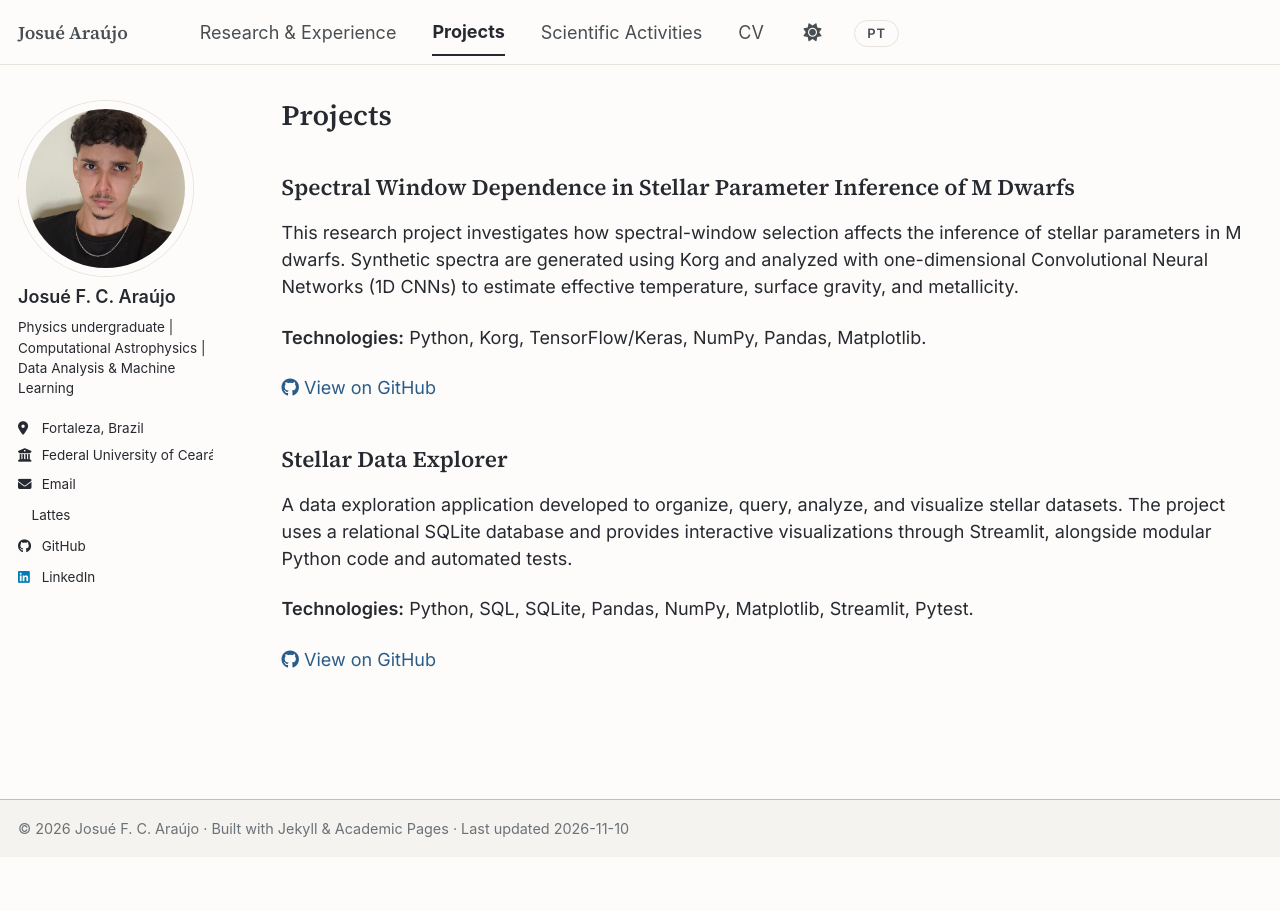
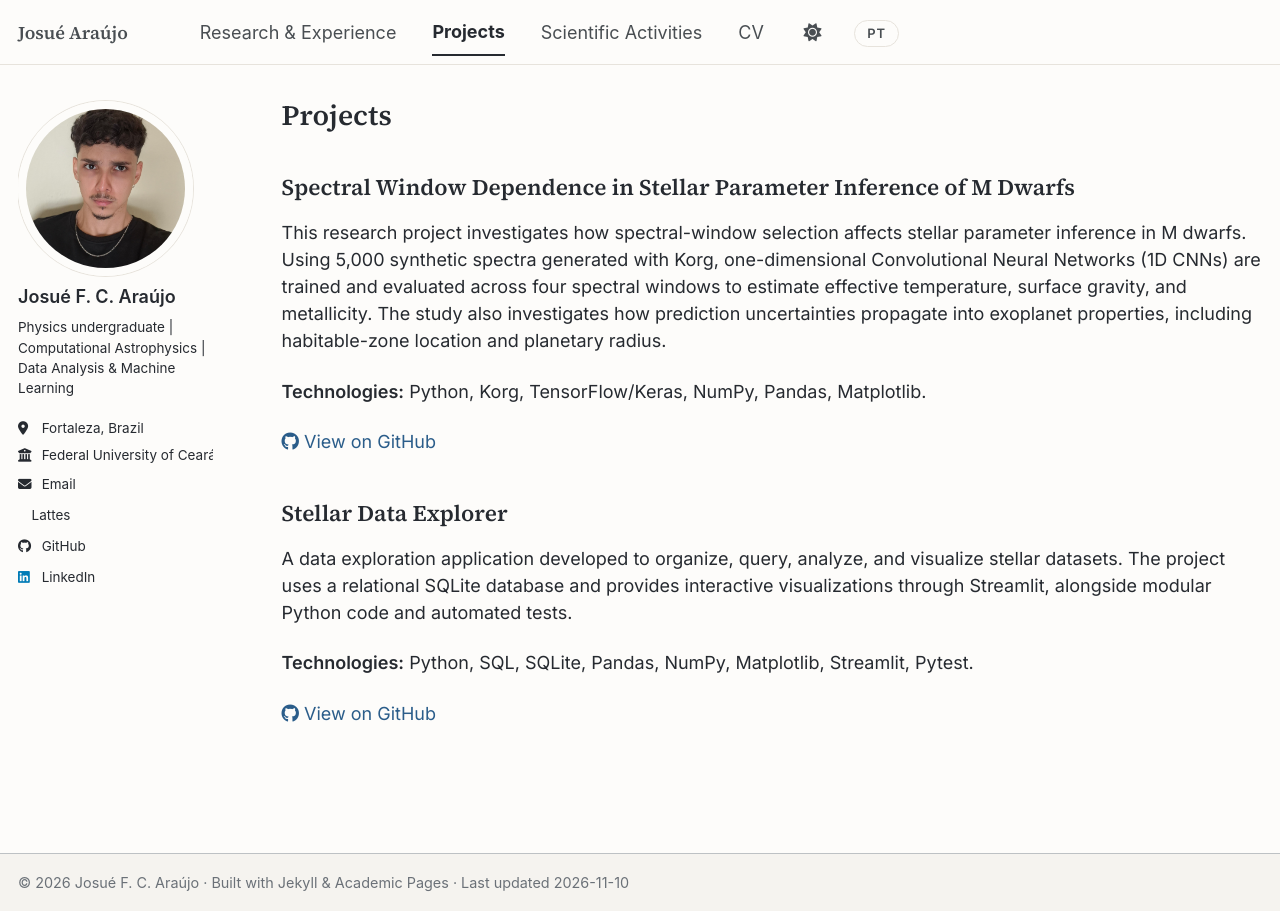
Before and after one commit to Acruxjj/Acruxjj.github.io, a Jekyll site: the page built from _pages/projects.md, in a window 1280 px wide. Built offline with Jekyll 4.4.1, drawn with Linux system fonts in a browser that asks for light colours; a style sheet for code colours, icons or effects is not loaded.

Commit message:
Update projects.md

```diff
--- a/_pages/projects.md
+++ b/_pages/projects.md
@@ -13,10 +13,10 @@ author_profile: true
 
   <p>
     <span data-lang="en">
-      This research project investigates how spectral-window selection affects the inference of stellar parameters in M dwarfs. Synthetic spectra are generated using Korg and analyzed with one-dimensional Convolutional Neural Networks (1D CNNs) to estimate effective temperature, surface gravity, and metallicity.
+      This research project investigates how spectral-window selection affects stellar parameter inference in M dwarfs. Using 5,000 synthetic spectra generated with Korg, one-dimensional Convolutional Neural Networks (1D CNNs) are trained and evaluated across four spectral windows to estimate effective temperature, surface gravity, and metallicity. The study also investigates how prediction uncertainties propagate into exoplanet properties, including habitable-zone location and planetary radius.
     </span>
     <span data-lang="pt">
-      Este projeto de pesquisa investiga como a seleção de janelas espectrais afeta a inferência de parâmetros estelares em anãs M. Espectros sintéticos são gerados com Korg e analisados por Redes Neurais Convolucionais unidimensionais (1D CNNs) para estimar temperatura efetiva, gravidade superficial e metalicidade.
+      Este projeto de pesquisa investiga como a seleção de janelas espectrais afeta a inferência de parâmetros estelares em anãs M. Utilizando 5.000 espectros sintéticos gerados com Korg, Redes Neurais Convolucionais unidimensionais (1D CNNs) são treinadas e avaliadas em quatro janelas espectrais para estimar temperatura efetiva, gravidade superficial e metalicidade. O estudo também investiga como as incertezas das predições se propagam para propriedades de exoplanetas, incluindo a localização da zona habitável e o raio planetário.
     </span>
   </p>
 
```
